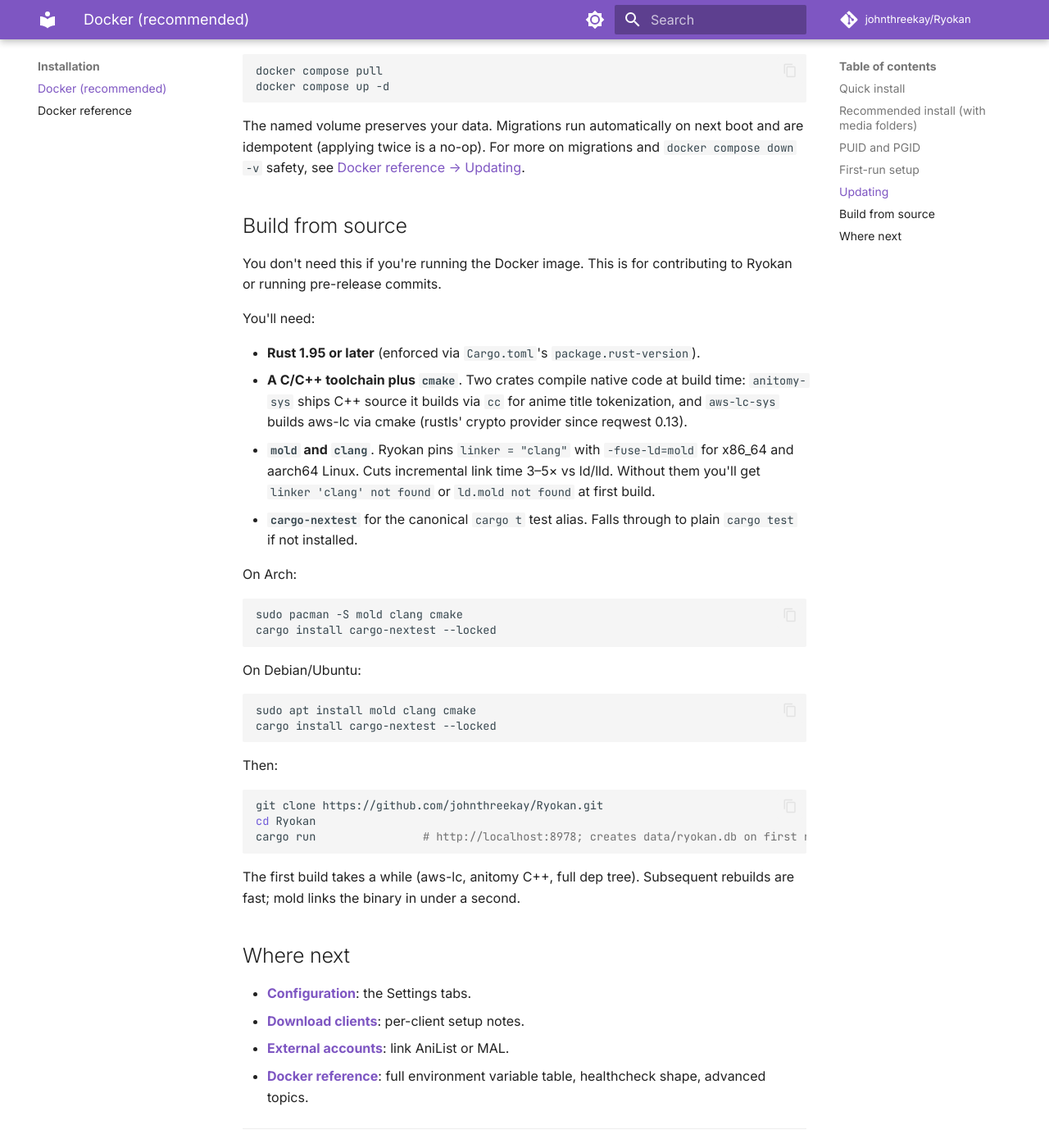
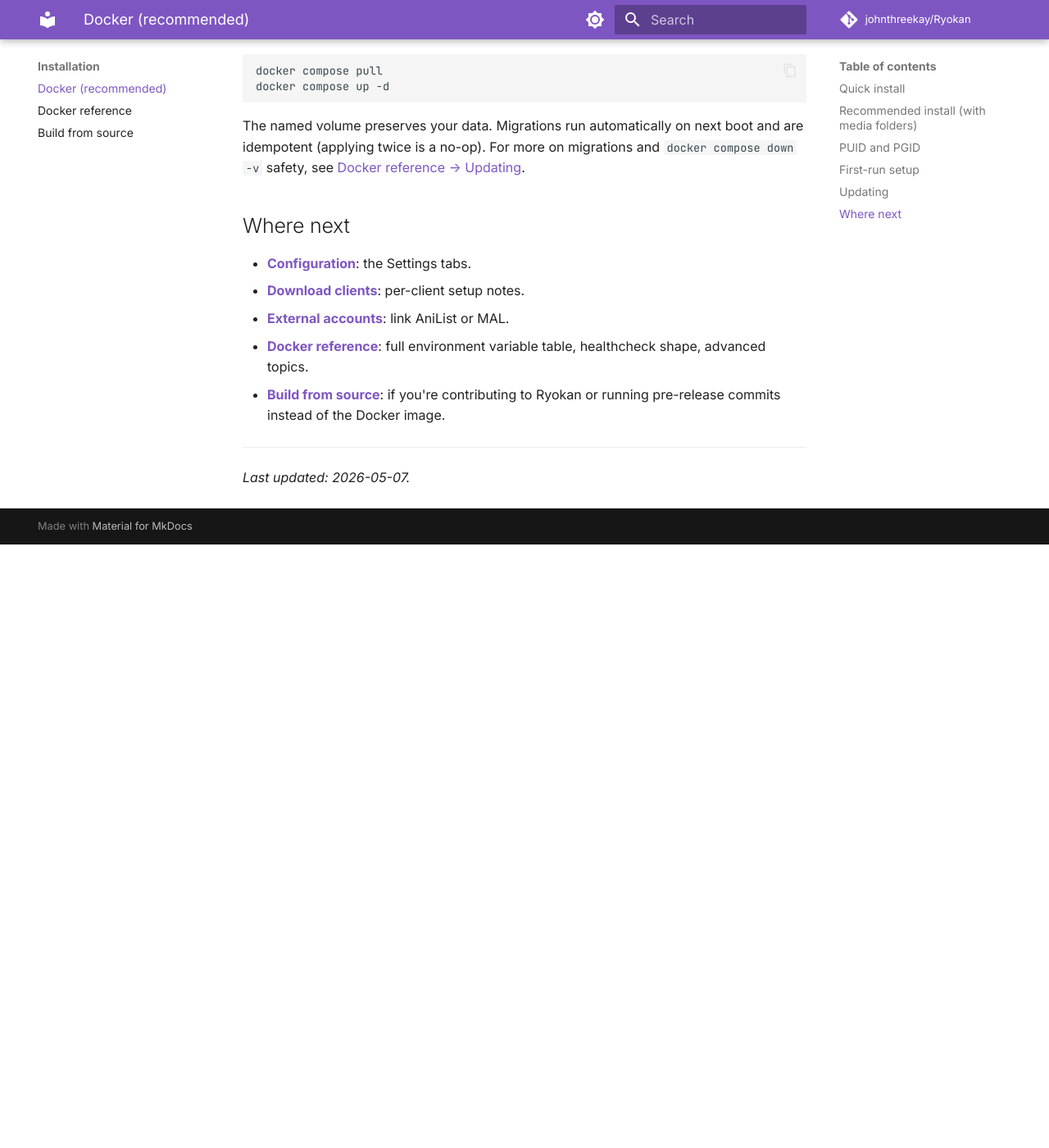
Before and after one commit to abhi1693/Ryokan, an MkDocs documentation site: the page built from docs/install.md, in a window 1280 px wide and 1400 px high, scrolled down 2629 px. Shown: the whole window at 82% size. Built offline with MkDocs 1.6.1 and Material for MkDocs 9.7.7, drawn with Linux system fonts in a browser that asks for light colours; comment, search, counter and statistics services are not loaded; after the commit the page ends 3293 px from its top, so only the background shows below that.

Commit message:
docs: split build-from-source out of Docker installation page
The Docker installation page was titled "Docker installation" and
hosted a "Build from source" subsection at the bottom — the page name
disagreed with its own contents. Move from-source to its own page
under the Installation nav group so each page owns one install
method.

install.md's "Where next" footer now links to the new page so
contributors and pre-release runners still find it. Verified clean
with `zensical build`.

Co-Authored-By: Claude Opus 4.7 (1M context) <noreply@anthropic.com>

````diff
--- a/docs/install.md
+++ b/docs/install.md
@@ -99,47 +99,13 @@ docker compose up -d
 
 The named volume preserves your data. Migrations run automatically on next boot and are idempotent (applying twice is a no-op). For more on migrations and `docker compose down -v` safety, see [Docker reference → Updating](docker.md#updating).
 
-## Build from source
-
-You don't need this if you're running the Docker image. This is for contributing to Ryokan or running pre-release commits.
-
-You'll need:
-
-- **Rust 1.95 or later** (enforced via `Cargo.toml`'s `package.rust-version`).
-- **A C/C++ toolchain plus `cmake`**. Two crates compile native code at build time: `anitomy-sys` ships C++ source it builds via `cc` for anime title tokenization, and `aws-lc-sys` builds aws-lc via cmake (rustls' crypto provider since reqwest 0.13).
-- **`mold` and `clang`**. Ryokan pins `linker = "clang"` with `-fuse-ld=mold` for x86_64 and aarch64 Linux. Cuts incremental link time 3–5× vs ld/lld. Without them you'll get `linker 'clang' not found` or `ld.mold not found` at first build.
-- **`cargo-nextest`** for the canonical `cargo t` test alias. Falls through to plain `cargo test` if not installed.
-
-On Arch:
-
-```sh
-sudo pacman -S mold clang cmake
-cargo install cargo-nextest --locked
-```
-
-On Debian/Ubuntu:
-
-```sh
-sudo apt install mold clang cmake
-cargo install cargo-nextest --locked
-```
-
-Then:
-
-```sh
-git clone https://github.com/johnthreekay/Ryokan.git
-cd Ryokan
-cargo run                # http://localhost:8978; creates data/ryokan.db on first run
-```
-
-The first build takes a while (aws-lc, anitomy C++, full dep tree). Subsequent rebuilds are fast; mold links the binary in under a second.
-
 ## Where next
 
 - **[Configuration](configuration.md)**: the Settings tabs.
 - **[Download clients](download-clients.md)**: per-client setup notes.
 - **[External accounts](external-accounts.md)**: link AniList or MAL.
 - **[Docker reference](docker.md)**: full environment variable table, healthcheck shape, advanced topics.
+- **[Build from source](from-source.md)**: if you're contributing to Ryokan or running pre-release commits instead of the Docker image.
 
 ---
 
--- a/mkdocs.yml
+++ b/mkdocs.yml
@@ -64,6 +64,7 @@ nav:
   - Installation:
     - Docker (recommended): install.md
     - Docker reference: docker.md
+    - Build from source: from-source.md
   - Guides:
     - Configuration: configuration.md
     - Download clients: download-clients.md
````
Also changed, not shown: docs/from-source.md (added, +56 -0 lines).
